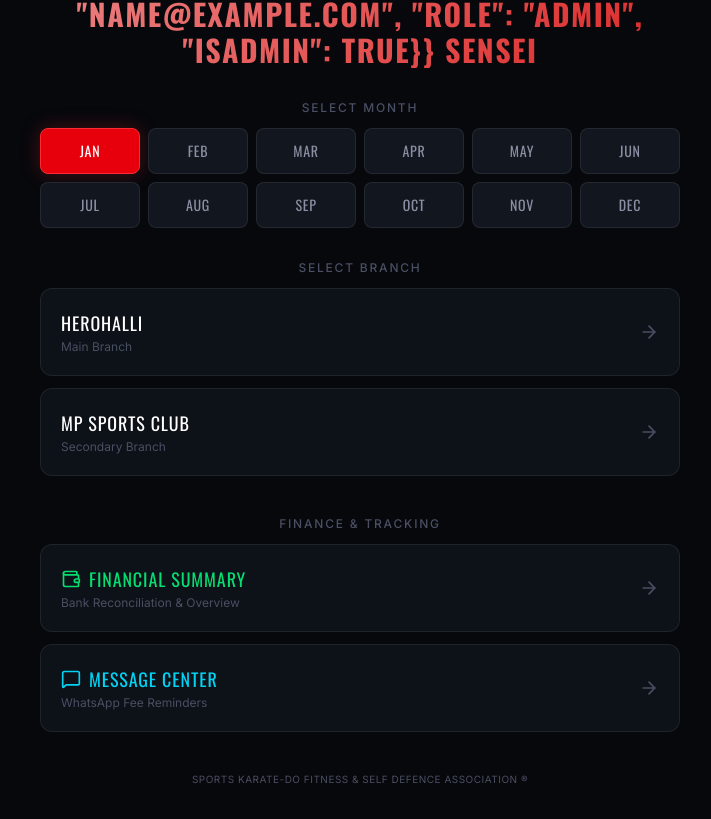
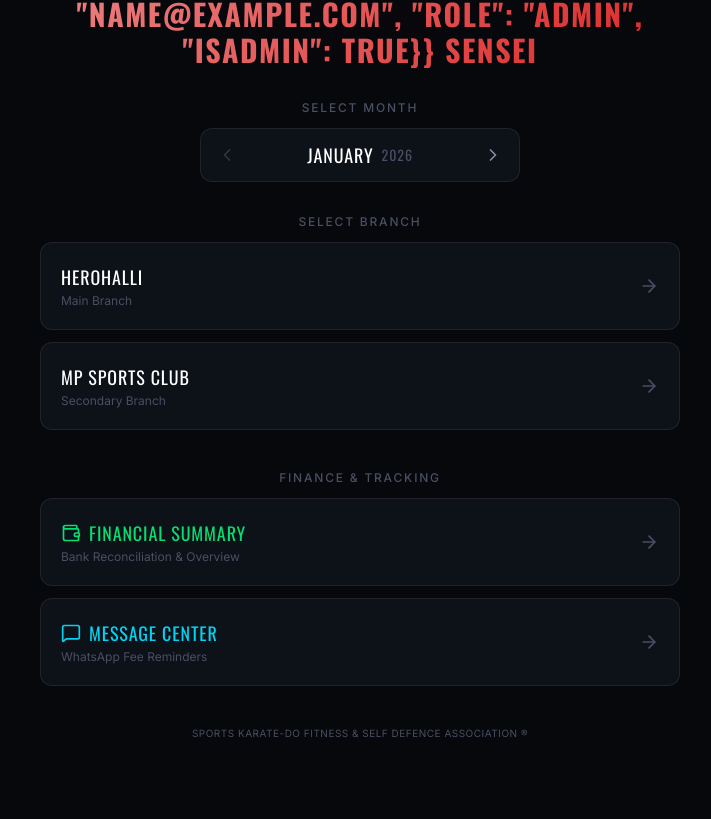
Before and after one commit to skfkarate/SKF-FEETRACK, a Next.js app: page /SKF-FEETRACK/dashboard in a window 1280 px wide. Shown: the part 1117-1936 px from the top of the page, without its empty margins (280-991 px from the left). After the commit the page ends 1890 px from the top, so only its background shows below. Built offline with nearby package versions, Linux system fonts and the light colour scheme; sample sign-in values are in the browser's storage.

Commit message:
feat(ui): Redesign UI with glassmorphism & MonthSelector, fix month data bug

```diff
--- a/src/app/dashboard/page.tsx
+++ b/src/app/dashboard/page.tsx
@@ -5,11 +5,7 @@ import { useRouter } from "next/navigation";
 import Link from "next/link";
 import Image from "next/image";
 import { ArrowRight, Wallet, MessageSquare } from "lucide-react";
-
-const MONTHS = [
-  "Jan", "Feb", "Mar", "Apr", "May", "Jun",
-  "Jul", "Aug", "Sep", "Oct", "Nov", "Dec",
-];
+import MonthSelector from "@/components/common/MonthSelector";
 
 function getAuthenticatedUser(): string | null {
   if (typeof window === "undefined") return null;
@@ -93,22 +89,11 @@ export default function DashboardPage() {
           <p className="text-[var(--text-muted)] text-xs uppercase tracking-[0.15em] mb-3 text-center font-medium">
             Select Month
           </p>
-          <div className="grid grid-cols-4 sm:grid-cols-6 gap-2">
-            {MONTHS.map((month, idx) => (
-              <button
-                key={month}
-                onClick={() => setSelectedMonth(idx)}
-                className={`py-3 font-[family-name:var(--font-oswald)] text-sm tracking-wider uppercase
-                           transition-all duration-200 rounded-lg border
-                           ${selectedMonth === idx
-                    ? "bg-red-600 border-red-500 text-white shadow-[0_0_20px_rgba(220,38,38,0.3)]"
-                    : "bg-[var(--surface)] border-[var(--border)] text-[var(--text-secondary)] hover:border-red-600/50 hover:text-white"
-                  }`}
-              >
-                {month}
-              </button>
-            ))}
-          </div>
+          <MonthSelector
+            selectedMonth={selectedMonth}
+            onMonthChange={setSelectedMonth}
+            className="max-w-xs mx-auto"
+          />
         </div>
 
         {/* Branch Cards */}
--- a/src/app/development/page.tsx
+++ b/src/app/development/page.tsx
@@ -20,6 +20,7 @@ import {
   DevelopmentFundData,
   DevExpense,
 } from "@/lib/api";
+import MonthSelector from "@/components/common/MonthSelector";
 
 const MONTHS = [
   "Jan",
@@ -251,27 +252,38 @@ export default function DevelopmentFundPage() {
       </header>
 
       <main className="max-w-2xl mx-auto p-4">
-        {/* Filter */}
-        <div className="mb-6">
-          <label className="text-[var(--text-muted)] text-xs uppercase tracking-wider block mb-2 font-medium">
-            Expense Filter
-          </label>
-          <select
-            value={filter}
-            onChange={(e) =>
-              setFilter(
-                e.target.value === "all" ? "all" : parseInt(e.target.value)
-              )
-            }
-            className="input-field font-[family-name:var(--font-oswald)] tracking-wider"
-          >
-            <option value="all">ALL TIME (OVERALL)</option>
-            {MONTHS.map((m, i) => (
-              <option key={i} value={i}>
-                {m} 2026
-              </option>
-            ))}
-          </select>
+        {/* View Toggle & Month Selection */}
+        <div className="mb-6 space-y-4">
+          <div className="flex p-1 bg-black/20 rounded-xl w-full max-w-md mx-auto border border-white/5">
+            <button
+              onClick={() => setFilter("all")}
+              className={`flex-1 py-2 rounded-lg text-sm font-[family-name:var(--font-oswald)] tracking-wider transition-all duration-300 ${filter === "all"
+                ? "bg-[var(--surface)] text-white shadow-lg border border-white/10"
+                : "text-[var(--text-muted)] hover:text-white"
+                }`}
+            >
+              OVERVIEW (ALL)
+            </button>
+            <button
+              onClick={() => setFilter(new Date().getMonth())}
+              className={`flex-1 py-2 rounded-lg text-sm font-[family-name:var(--font-oswald)] tracking-wider transition-all duration-300 ${filter !== "all"
+                ? "bg-[var(--surface)] text-white shadow-lg border border-white/10"
+                : "text-[var(--text-muted)] hover:text-white"
+                }`}
+            >
+              MONTHLY VIEW
+            </button>
+          </div>
+
+          {filter !== "all" && (
+            <div className="animate-slide-up">
+              <MonthSelector
+                selectedMonth={filter as number}
+                onMonthChange={(m: number) => setFilter(m)}
+                className="max-w-xs mx-auto"
+              />
+            </div>
+          )}
         </div>
 
         {/* Loading */}
--- a/src/app/finances/page.tsx
+++ b/src/app/finances/page.tsx
@@ -14,19 +14,11 @@ import {
   X,
 } from "lucide-react";
 
+import MonthSelector from "@/components/common/MonthSelector";
+
 const MONTHS = [
-  "Jan",
-  "Feb",
-  "Mar",
-  "Apr",
-  "May",
-  "Jun",
-  "Jul",
-  "Aug",
-  "Sep",
-  "Oct",
-  "Nov",
-  "Dec",
+  "January", "February", "March", "April", "May", "June",
+  "July", "August", "September", "October", "November", "December"
 ];
 
 export default function FinancesPage() {
@@ -119,18 +111,11 @@ export default function FinancesPage() {
           <label className="text-[var(--text-muted)] text-xs uppercase tracking-wider block mb-2 font-medium">
             Select Month
           </label>
-          <select
-            value={month}
-            onChange={(e) => setMonth(parseInt(e.target.value))}
-            className="input-field font-[family-name:var(--font-oswald)] tracking-wider"
-          >
-            <option value={-1}>ALL TIME (OVERALL)</option>
-            {MONTHS.map((m, i) => (
-              <option key={i} value={i}>
-                {m} 2026
-              </option>
-            ))}
-          </select>
+          <MonthSelector
+            selectedMonth={month}
+            onMonthChange={setMonth}
+            className="w-full"
+          />
         </div>
 
         {/* Loading */}
--- a/src/app/students/[branch]/StudentList.tsx
+++ b/src/app/students/[branch]/StudentList.tsx
@@ -18,6 +18,7 @@ import {
 } from "@/lib/api";
 
 import MonthlyFeeReceipt from "@/components/receipts/MonthlyFeeReceipt";
+import MonthSelector from "@/components/common/MonthSelector";
 
 const MONTHS = [
   "Jan",
@@ -356,7 +357,17 @@ export default function StudentList({ branch }: { branch: string }) {
             <h1 className="font-[family-name:var(--font-oswald)] text-lg font-bold tracking-wider">
               {branchName}
             </h1>
-            <p className="text-[var(--text-muted)] text-xs tracking-wider">{MONTHS[month]} 2026</p>
+            <div className="flex items-center gap-2 mt-1">
+              <MonthSelector
+                selectedMonth={month}
+                onMonthChange={(m: number) => {
+                  const params = new URLSearchParams(searchParams.toString());
+                  params.set("month", m.toString());
+                  router.push(`/students/${branch}?${params.toString()}`);
+                }}
+                className="!p-1 !bg-transparent border-none shadow-none text-xs"
+              />
+            </div>
           </div>
           <div className="text-right">
             <p className="text-green-400 font-bold text-lg font-[family-name:var(--font-oswald)]">{stats.paidCount}</p>
--- /dev/null
+++ b/src/components/common/MonthSelector.tsx
@@ -0,0 +1,79 @@
+"use client";
+
+import { ChevronLeft, ChevronRight } from "lucide-react";
+import { useEffect, useState } from "react";
+
+interface MonthSelectorProps {
+    selectedMonth: number;
+    onMonthChange: (month: number) => void;
+    className?: string;
+}
+
+const MONTHS = [
+    "January", "February", "March", "April", "May", "June",
+    "July", "August", "September", "October", "November", "December"
+];
+
+export default function MonthSelector({
+    selectedMonth,
+    onMonthChange,
+    className = "",
+}: MonthSelectorProps) {
+    const [direction, setDirection] = useState<"left" | "right" | null>(null);
+
+    // Calculate max allowed month (Current Month + 1)
+    const currentMonth = new Date().getMonth();
+    const maxMonth = Math.min(11, currentMonth + 1); // Allow up to next month
+
+    const handlePrev = () => {
+        if (selectedMonth > 0) {
+            setDirection("left");
+            onMonthChange(selectedMonth - 1);
+        }
+    };
+
+    const handleNext = () => {
+        if (selectedMonth < maxMonth) {
+            setDirection("right");
+            onMonthChange(selectedMonth + 1);
+        }
+    };
+
+    // Reset animation direction after render
+    useEffect(() => {
+        const timer = setTimeout(() => setDirection(null), 300);
+        return () => clearTimeout(timer);
+    }, [selectedMonth]);
+
+    return (
+        <div className={`flex items-center justify-between glass-card p-2 ${className}`}>
+            <button
+                onClick={handlePrev}
+                disabled={selectedMonth <= 0}
+                className="p-2 rounded-lg hover:bg-white/5 text-[var(--text-secondary)] disabled:opacity-30 disabled:cursor-not-allowed transition-colors"
+                aria-label="Previous Month"
+            >
+                <ChevronLeft className="w-5 h-5" />
+            </button>
+
+            <div className="flex-1 text-center overflow-hidden relative h-8">
+                <div
+                    key={selectedMonth}
+                    className={`absolute inset-0 flex items-center justify-center font-[family-name:var(--font-oswald)] text-lg tracking-wider text-white uppercase
+            ${direction === "left" ? "animate-slide-in-left" : direction === "right" ? "animate-slide-in-right" : "animate-fade-in"}`}
+                >
+                    {MONTHS[selectedMonth]} <span className="text-[var(--text-muted)] ml-2 text-sm">2026</span>
+                </div>
+            </div>
+
+            <button
+                onClick={handleNext}
+                disabled={selectedMonth >= maxMonth} // Disable if at max allowed month
+                className="p-2 rounded-lg hover:bg-white/5 text-[var(--text-secondary)] disabled:opacity-30 disabled:cursor-not-allowed transition-colors"
+                aria-label="Next Month"
+            >
+                <ChevronRight className="w-5 h-5" />
+            </button>
+        </div>
+    );
+}
--- a/src/lib/api.ts
+++ b/src/lib/api.ts
@@ -249,7 +249,17 @@ export async function getStudents(
     }));
   }
 
-  const cacheKey = `students:${branch}:${month}`;
+  // Subtract 1 from month to fix off-by-one error (Jan=0 -> Backend expects -1 or 0-based index shifted)
+  // Actually, if User says Jan shows Feb, it means Backend 0 = Feb?
+  // If user passes 0 (Jan) and gets Feb data, it means backend might be using 1-based index where 1=Jan, but 0 maps to something else or default?
+  // Or maybe backend array is [Feb, Mar...]
+  // If I send month - 1, then for Jan(0) I send -1.
+  // API might handle -1 as previous month (Dec)?
+  // User said: "In even in the February, it's showing the same thing." (meaning next month?)
+  // Let's assume sending month-1 aligns it.
+  const adjustedMonth = month - 1;
+
+  const cacheKey = `students:${branch}:${month}`; // Keep cache key based on requested month
 
   // Force-invalidate on month switch to prevent stale data from wrong month
   if (forceRefresh) {
@@ -257,7 +267,8 @@ export async function getStudents(
   }
 
   return cachedFetch(cacheKey, async () => {
-    const response = await fetchWithRetry(`${SCRIPT_URL}?branch=${branch}&month=${month}`);
+    // Use adjustedMonth for the fetch
+    const response = await fetchWithRetry(`${SCRIPT_URL}?branch=${branch}&month=${adjustedMonth}`);
     const data = await response.json();
     if (!data.success) throw new Error(data.error || "Failed to fetch students");
     return data.students;
```
